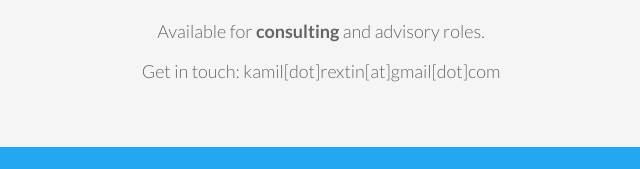
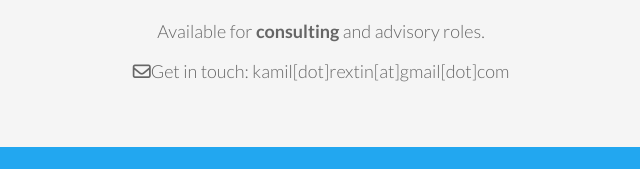
Before and after one commit to kamilrextin/kamilrextin.github.io, a plain HTML site: page index.html in a window 1280 px wide. Shown: the part 1542-1711 px from the top of the page, 319-959 px from the left. Drawn offline with Linux system fonts and the light colour scheme.

Commit message:
font awesome

```diff
--- a/index.html
+++ b/index.html
@@ -14,7 +14,8 @@
     <link href="assets/css/bootstrap.css" rel="stylesheet">
 
     <!-- Custom styles for this template -->
-  <!--  <link href="assets/css/ionicons.min.css" rel="stylesheet"> -->
+    <link rel="stylesheet" href="path/to/font-awesome/css/font-awesome.min.css">
+
     <link href="assets/css/style.css" rel="stylesheet">
 
 
@@ -114,7 +115,7 @@
           <h2>Read the blog</h2>
           <div class="col-md-8 col-md-offset-2">
             <p>Available for <b>consulting</b> and advisory roles.</p>
-            <p> Get in touch: kamil[dot]rextin[at]gmail[dot]com</p>
+            <p> <i class="fa fa-envelope-o" aria-hidden="true"></i>Get in touch: kamil[dot]rextin[at]gmail[dot]com</p>
 
           </div><!--/col-md-8-->
         </div><!--/row-->
```
